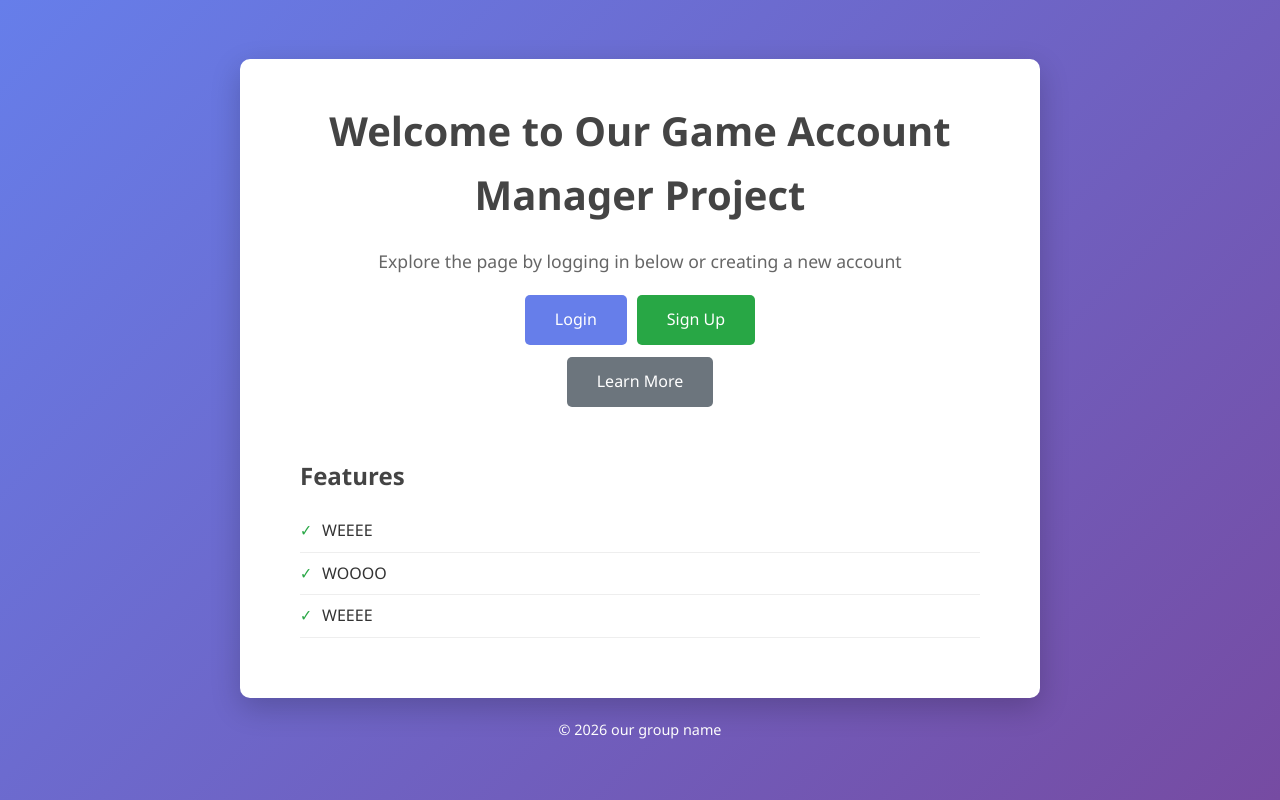
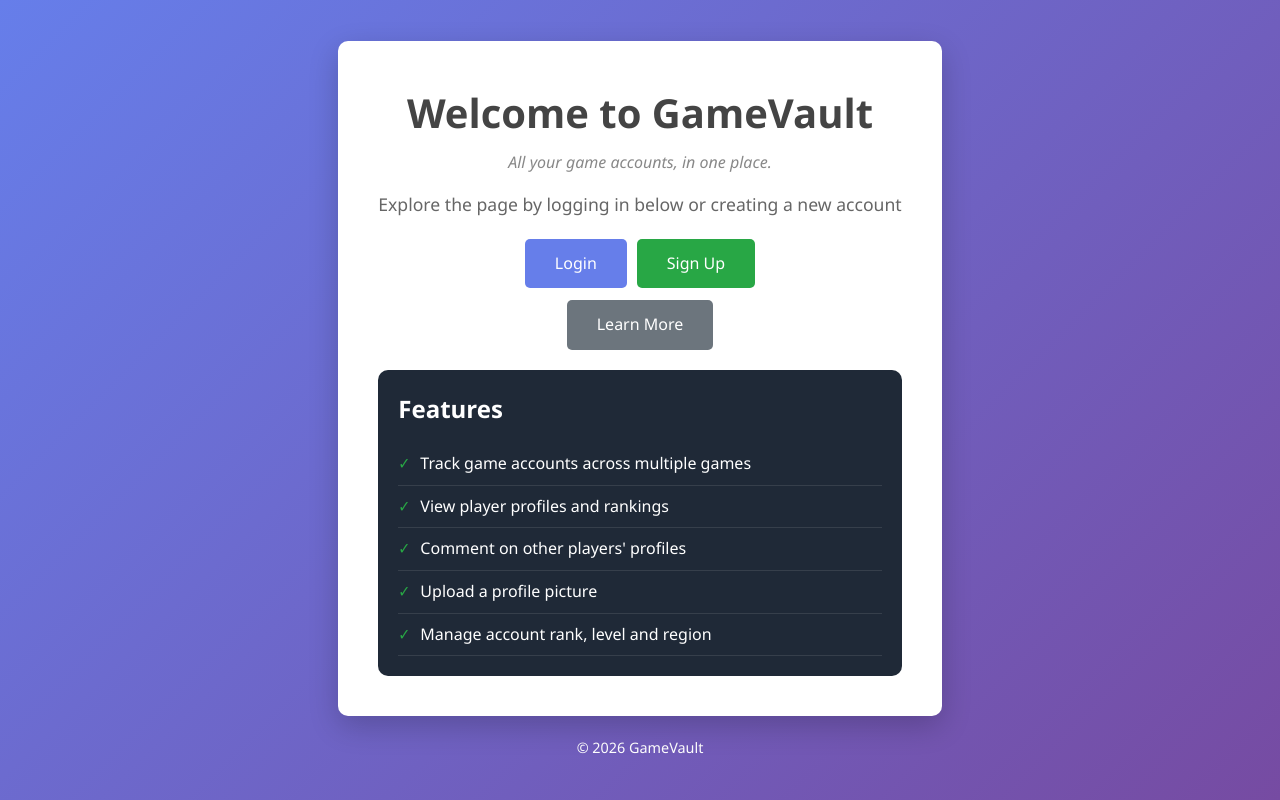
Before and after one commit to nathandarr/Project, a Python web app: template templates/index.html in a window 1280 px wide. Run offline with Jinja, Linux system fonts and the light colour scheme; the template is opened without the code that fills it, so the values that code supplies are empty.

Commit message:
Improve UI on opening page - closes #10

```diff
--- a/templates/index.html
+++ b/templates/index.html
@@ -3,7 +3,7 @@
 <head>
     <meta charset="UTF-8">
     <meta name="viewport" content="width=device-width, initial-scale=1.0">
-    <title>Project Home</title>
+    <title>GameVault</title>
     <style>
         * {
             margin: 0;
@@ -80,7 +80,7 @@
         }
 
         .btn:hover {
-            background: #764ba2;
+            background: #5a6fd8;
         }
 
         .btn.secondary {
@@ -128,6 +128,11 @@
             font-weight: bold;
         }
 
+        .features li {
+            color: white;
+            border-bottom: 1px solid rgba(255,255,255,0.1);
+        }
+
         .flash-messages {
             margin-bottom: 20px;
             padding: 12px;
@@ -164,11 +169,22 @@
                 text-align: center;
             }
         }
+        .profile-btn {
+            background: #764ba2;
+        }
+
+        .profile-btn:hover {
+            background: #5e3a85;
+        }
+
     </style>
 </head>
 <body>
     <div class="container">
-        <h1 id="project-title">Welcome to Our Game Account Manager Project</h1>
+        <h1 id="project-title">Welcome to GameVault</h1>
+        <p style="color: #888; font-size: 1rem; margin-top: -15px; margin-bottom: 15px; font-style: italic;">
+            All your game accounts, in one place.
+        </p>
 
         {% with messages = get_flashed_messages() %}
             {% if messages %}
@@ -181,16 +197,24 @@
         {% endwith %}
 
         {% if current_user %}
-            <p id="project-description">
-             You are logged in as <strong>{{ current_user.username }}</strong>.
-           </p>
+            <div style="display: flex; align-items: center; justify-content: center; gap: 16px; margin-bottom: 16px;">
+                <img
+                    src="{{ url_for('static', filename=current_user.avatar_path) if current_user.avatar_path else 'https://ui-avatars.com/api/?name=' + (current_user.username | urlencode) + '&size=70&background=667eea&color=fff' }}"
+                    alt="{{ current_user.username }}"
+                    style="width: 70px; height: 70px; border-radius: 50%; object-fit: cover; border: 3px solid #667eea;"
+                />
+                <p id="project-description">
+                    You are logged in as <strong>{{ current_user.username }}</strong>.
+                </p>
+            </div>
 
             <div id="action-buttons">
-                <div class="top-buttons">
-                    <a class="btn" href="{{ url_for('mainmenu') }}">Home</a>
-                    <a class="btn success" href="{{ url_for('players') }}">Players</a>
-                    <a class="btn secondary" href="{{ url_for('logout') }}">Logout</a>
-             </div>
+                <div class="top-buttons" style="flex-direction: column; align-items: center;">
+                    <a class="btn success" style="width: 200px; text-align: center;" href="{{ url_for('dashboard') }}">Dashboard</a>
+                    <a class="btn" style="width: 200px; text-align: center;" href="{{ url_for('players') }}">Players</a>
+                    <a class="btn profile-btn" style="width: 200px; text-align: center;" href="{{ url_for('profile') }}">Profile</a>
+                    <a class="btn secondary" style="width: 200px; text-align: center;" href="{{ url_for('logout') }}">Logout</a>
+                </div>
             </div>
         {% else %}
             <p id="project-description">
@@ -209,18 +233,20 @@
             </div>
         {% endif %}
 
-        <div class="features" id="features">
-            <h2>Features</h2>
+        <div class="features" id="features" style="background: #1f2937; border-radius: 10px; padding: 20px; margin-top: 20px;">
+            <h2 style="color: white;">Features</h2>
             <ul id="features-list">
-                <li>WEEEE</li>
-                <li>WOOOO</li>
-                <li>WEEEE</li>
+                <li>Track game accounts across multiple games</li>
+                <li>View player profiles and rankings</li>
+                <li>Comment on other players' profiles</li>
+                <li>Upload a profile picture</li>
+                <li>Manage account rank, level and region</li>
             </ul>
         </div>
     </div>
 
     <footer>
-        &copy; <span id="year"></span> our group name
+        &copy; <span id="year"></span> GameVault
     </footer>
 
     <script>
```
